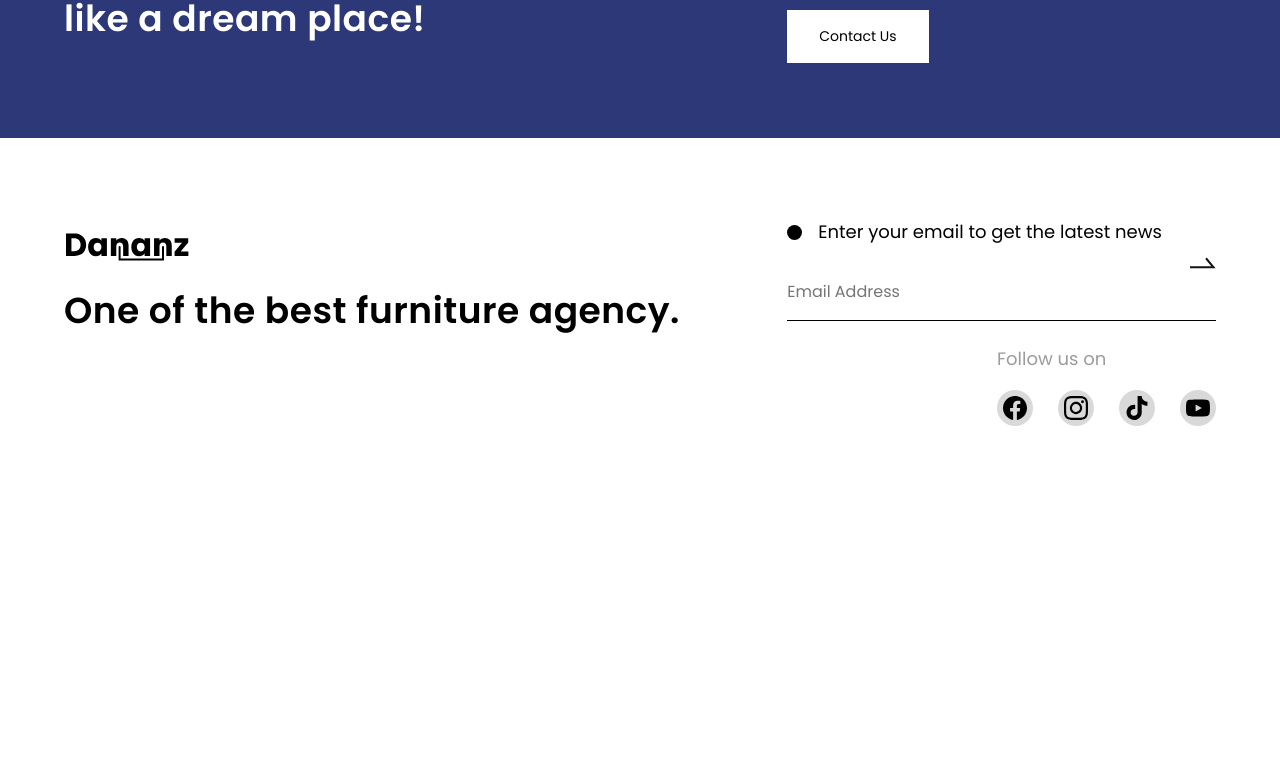
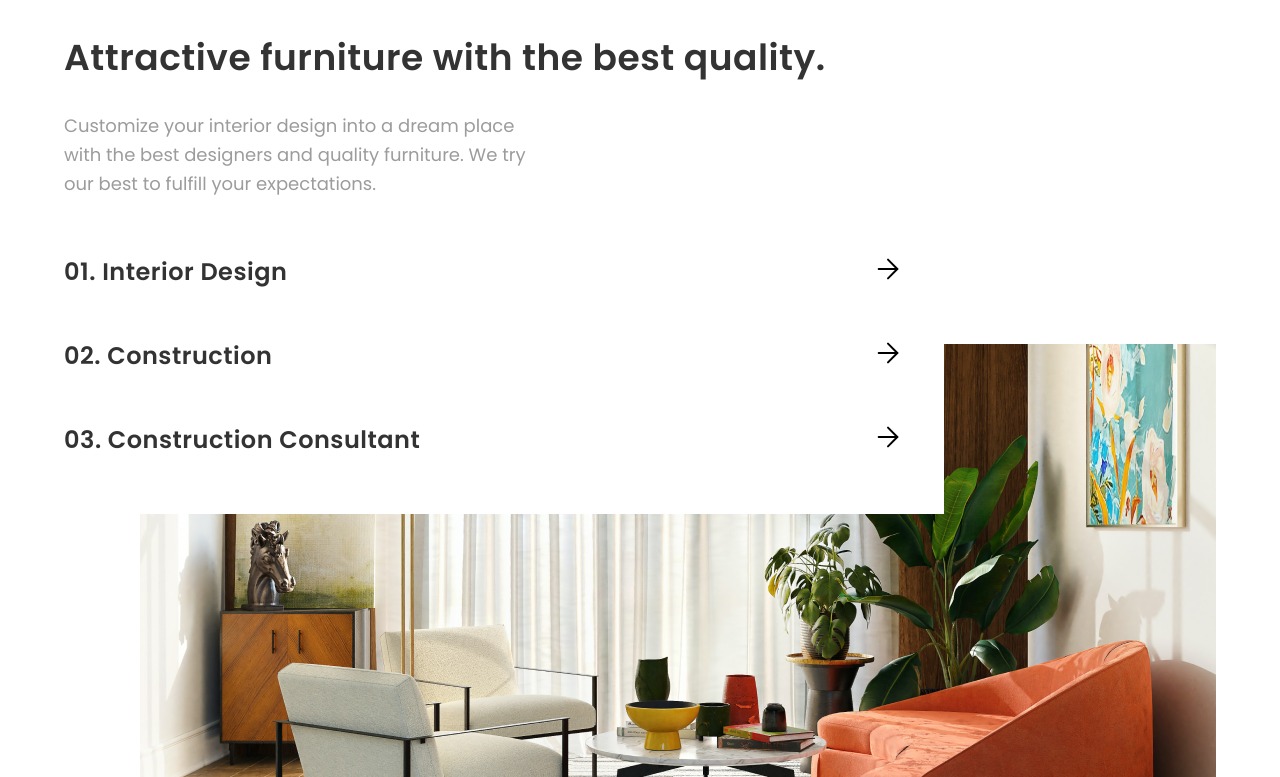
Before and after one commit to ubong-s/dananz-frontend-nextjs, a Next.js app: page / in a window 1280 px wide. Shown: the part 2183-2960 px from the top of the page. Before the commit the page ends 2689 px from the top, so only its background shows below. Built offline with nearby package versions, Linux system fonts and the light colour scheme.

Commit message:
home services component completed

```diff
--- a/components/footer/SubscribeAndSocial.tsx
+++ b/components/footer/SubscribeAndSocial.tsx
@@ -6,6 +6,10 @@ const SubscribeAndSocialRoot = styled.div`
   padding: 80px 0;
   display: grid;
   gap: 2rem;
+
+  h2 {
+    max-width: 480px;
+  }
 
   @media screen and (min-width: ${breakpoints.desktop}) {
     grid-template-columns: 1.5fr 1fr;
--- a/components/home/About.tsx
+++ b/components/home/About.tsx
@@ -43,7 +43,7 @@ const AboutBottom = styled.div`
   }
 
   @media screen and (min-width: ${breakpoints.large}) {
-    grid-template-columns: 3fr 1fr;
+    grid-template-columns: 880px auto;
   }
 `;
 
--- /dev/null
+++ b/components/home/Service.tsx
@@ -0,0 +1,128 @@
+import styled from 'styled-components';
+import { breakpoints, misc, myTheme } from '../../styles';
+
+interface ServiceProps {
+  index: number;
+  service: {
+    title: string;
+    text: string;
+  };
+  activeIndex: number | null;
+  handleService: (index: number) => void;
+}
+
+const ServiceRoot = styled.article`
+  padding: 0.25rem 0;
+  cursor: pointer;
+
+  .heading_wrap {
+    display: flex;
+    align-items: center;
+    justify-content: space-between;
+
+    h4 {
+      color: ${(props) => props.theme.colors.grayScale.gray50};
+      font-size: 18px;
+      transition: ${misc.transition.ease};
+
+      &.active {
+        color: ${(props) => props.theme.colors.main.primary100};
+      }
+    }
+  }
+
+  button {
+    background-color: transparent;
+    border: none;
+    outline: none;
+    transition: ${misc.transition.ease};
+
+    &.active {
+      transform: rotate(90deg);
+    }
+  }
+
+  .text {
+    position: relative;
+    max-height: 0;
+    visibility: hidden;
+    opacity: 0;
+    z-index: -2;
+    transition: ${misc.transition.ease};
+    transform: translateY(-50%);
+
+    &.active {
+      max-height: 200px;
+      opacity: 1;
+      visibility: visible;
+      z-index: 1;
+      transform: translateY(0);
+    }
+  }
+
+  @media screen and (min-width: ${breakpoints.desktop}) {
+    .heading_wrap {
+      h4 {
+        font-size: 24px;
+      }
+    }
+  }
+`;
+
+export const Service: React.FC<ServiceProps> = ({
+  index,
+  service,
+  activeIndex,
+  handleService,
+}) => {
+  return (
+    <ServiceRoot key={index} onClick={() => handleService(index)}>
+      <div className='heading_wrap'>
+        <h4 className={activeIndex === index ? 'active' : ''}>
+          {index < 9 ? `0${index + 1}` : index + 1}. {service.title}
+        </h4>
+
+        <button
+          type='button'
+          title={`View ${service.title}`}
+          onClick={() => handleService(index)}
+          className={activeIndex === index ? 'active' : ''}
+        >
+          <svg
+            width='32'
+            height='32'
+            viewBox='0 0 32 32'
+            fill='none'
+            xmlns='http://www.w3.org/2000/svg'
+          >
+            <path
+              d='M6.66699 16H25.3337'
+              stroke={
+                activeIndex === index
+                  ? myTheme.colors.main.primary100
+                  : myTheme.colors.grayScale.black
+              }
+              stroke-width='2'
+              stroke-linecap='round'
+              stroke-linejoin='round'
+            />
+            <path
+              d='M16 6.66667L25.3333 16L16 25.3333'
+              stroke={
+                activeIndex === index
+                  ? myTheme.colors.main.primary100
+                  : myTheme.colors.grayScale.black
+              }
+              stroke-width='2'
+              stroke-linecap='round'
+              stroke-linejoin='round'
+            />
+          </svg>
+        </button>
+      </div>
+      <p className={activeIndex === index ? 'text active' : 'text'}>
+        {service.text}
+      </p>
+    </ServiceRoot>
+  );
+};
--- /dev/null
+++ b/components/home/Services.tsx
@@ -0,0 +1,125 @@
+import { useState } from 'react';
+import styled from 'styled-components';
+import { breakpoints } from '../../styles';
+import { SectionHeading } from '../_common';
+import Image from 'next/image';
+import { Service } from './Service';
+
+const ServicesRoot = styled.section`
+  padding: 50px 0;
+
+  @media screen and (min-width: ${breakpoints.desktop}) {
+    padding: 75px 0;
+  }
+`;
+
+const ServicesTop = styled.div`
+  position: relative;
+  max-width: 880px;
+  background-color: ${(props) => props.theme.colors.grayScale.white};
+  z-index: 1;
+
+  h3 {
+    font-size: 25px;
+    color: ${(props) => props.theme.colors.grayScale.gray50};
+    margin: 24px 0;
+  }
+
+  p {
+    max-width: 470px;
+  }
+
+  .services {
+    padding: 1rem 0;
+  }
+
+  @media screen and (min-width: ${breakpoints.desktop}) {
+    h3 {
+      font-size: 36px;
+    }
+
+    .services {
+      padding: 1.5rem 2.5rem 1.5rem 0;
+    }
+  }
+`;
+
+const ServicesBottom = styled.div`
+  text-align: right;
+  margin-top: 1.5rem;
+
+  img {
+    height: 300px;
+    object-fit: cover;
+  }
+
+  @media screen and (min-width: ${breakpoints.desktop}) {
+    margin-top: -170px;
+    img {
+      height: 100%;
+    }
+  }
+`;
+
+export const Services = (): React.ReactElement => {
+  const [activeIndex, setActiveIndex] = useState<null | number>(null);
+
+  const handleServiceClick = (index: number) => {
+    if (activeIndex === index) {
+      setActiveIndex(null);
+    } else {
+      setActiveIndex(index);
+    }
+  };
+
+  const services = [
+    {
+      title: 'Interior Design',
+      text: 'Customize your interior design into a dream place with the best designers and quality furniture. We try our best to fulfill your expectations.',
+    },
+    {
+      title: 'Construction',
+      text: 'Customize your interior design into a dream place with the best designers and quality furniture. We try our best to fulfill your expectations.',
+    },
+    {
+      title: 'Construction Consultant',
+      text: 'Customize your interior design into a dream place with the best designers and quality furniture. We try our best to fulfill your expectations.',
+    },
+  ];
+
+  return (
+    <ServicesRoot>
+      <ServicesTop>
+        <SectionHeading title='Services' />
+        <h3>Attractive furniture with the best quality.</h3>
+        <p>
+          Customize your interior design into a dream place with the best
+          designers and quality furniture. We try our best to fulfill your
+          expectations.
+        </p>
+        <div className='services'>
+          {services.map((service, index) => {
+            return (
+              <Service
+                index={index}
+                key={service.title}
+                service={service}
+                activeIndex={activeIndex}
+                handleService={handleServiceClick}
+              />
+            );
+          })}
+        </div>
+      </ServicesTop>
+      <ServicesBottom>
+        <Image
+          src='/assets/home_services.png'
+          alt='Services'
+          width={1076}
+          height={680}
+          className='img'
+        />
+      </ServicesBottom>
+    </ServicesRoot>
+  );
+};
--- a/pages/index.tsx
+++ b/pages/index.tsx
@@ -1,12 +1,14 @@
 import Head from 'next/head';
 import { About } from '../components/home/About';
 import { Hero } from '../components/home/Hero';
+import { Services } from '../components/home/Services';
 
 export default function HomePage(): React.ReactElement {
   return (
     <>
       <Hero />
       <About />
+      <Services />
     </>
   );
 }
--- a/styles/globalStyles.ts
+++ b/styles/globalStyles.ts
@@ -9,7 +9,8 @@ const misc = {
     full: '999px',
   },
   transition: {
-    ease: 'all 0.3s ease-in-out',
+    ease: 'all 0.5s ease-in-out',
+    linear: 'all 0.5s linear',
   },
   shadow: '10px 10px 40px rgba(0, 0, 0, 0.05)',
 };
```
Also changed, not shown: public/assets/home_services.png (added).
